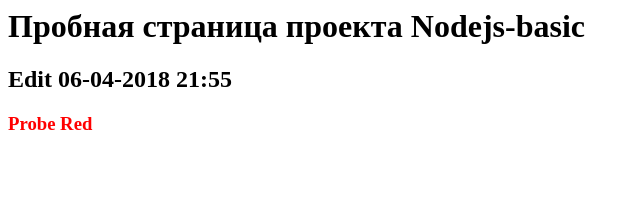
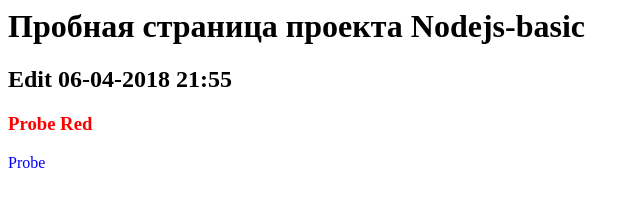
Before and after one commit to marat-landed/nodejs-basic, a website: page public/index.html in a window 1280 px wide. Shown: the full height of the page, 0-640 px from the left. Drawn offline with Linux system fonts and the light colour scheme.

Commit message:
06-04-18 21:55

```diff
--- a/public/index.html
+++ b/public/index.html
@@ -5,5 +5,6 @@
   <h1>Пробная страница проекта Nodejs-basic</h1>
   <h2>Edit 06-04-2018 21:55</h2>
   <h3 style="color:red">Probe Red</h3>
+  <p style="color:blue">Probe</p>
 </body>
 </html>
```
